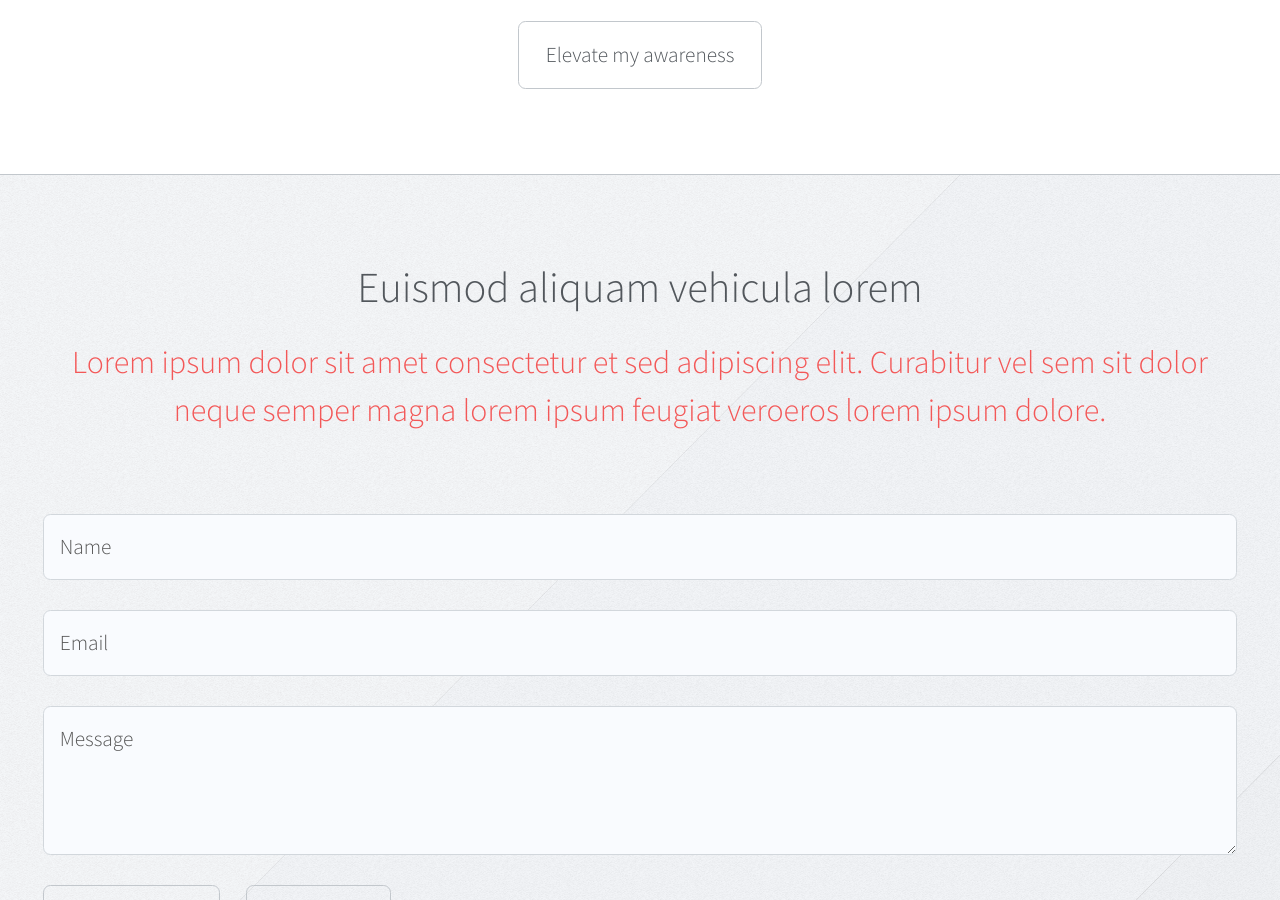
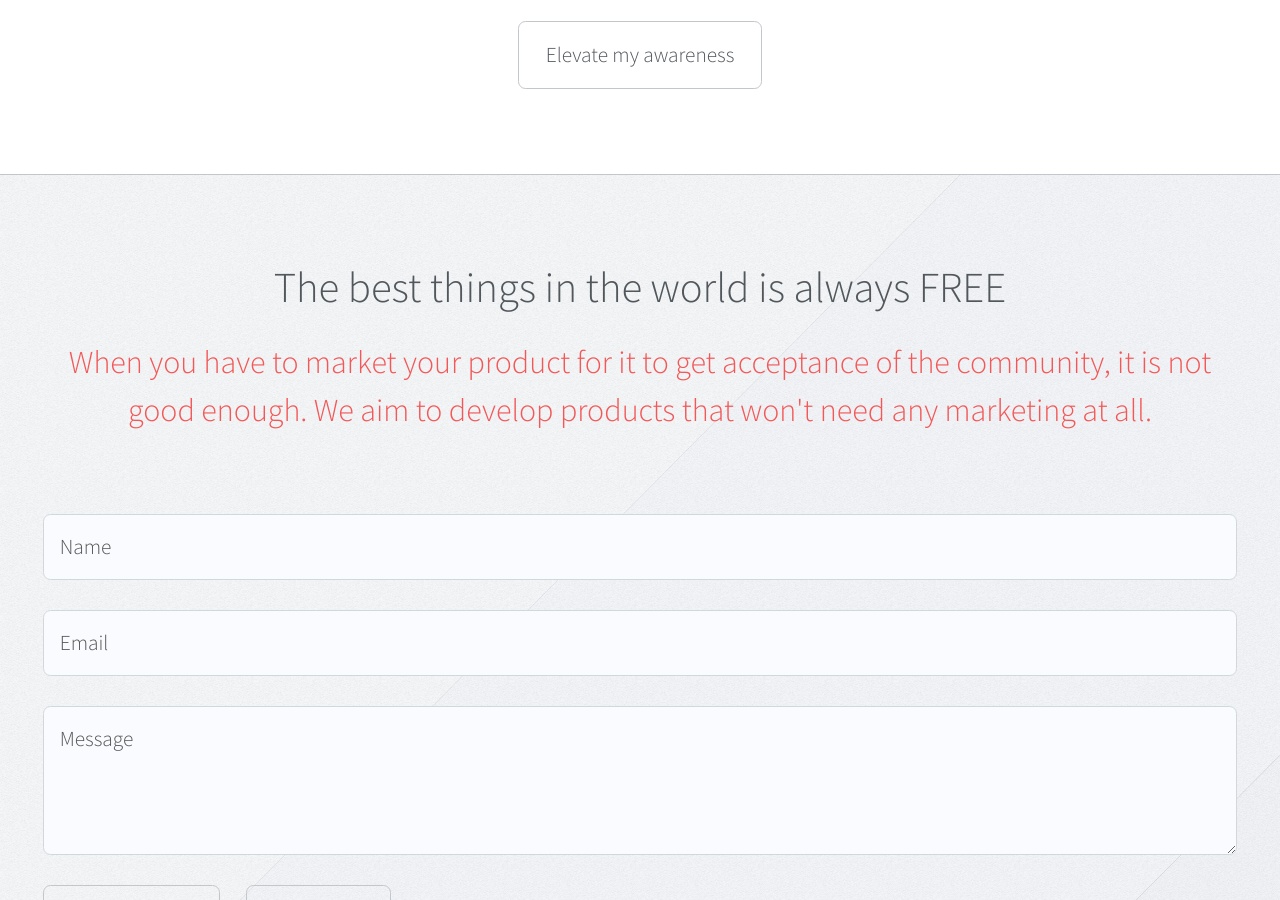
Before and after one commit to buonzz-systems/buonzz-systems.github.io, a Jekyll site: the page built from products/bamp/index.html, in a window 1280 px wide and 900 px high, scrolled down 5639 px. Built offline with Jekyll 4.4.1, drawn with Linux system fonts in a browser that asks for light colours; nearby versions of some CDN libraries.

Commit message:
fixed placeholder texts

```diff
--- a/_layouts/left-sidebar.html
+++ b/_layouts/left-sidebar.html
@@ -16,9 +16,8 @@
 				<div id="footer-wrapper">
 					<div id="footer" class="container">
 						<header class="major">
-							<h2>Euismod aliquam vehicula lorem</h2>
-							<p>Lorem ipsum dolor sit amet consectetur et sed adipiscing elit. Curabitur vel sem sit<br />
-							dolor neque semper magna lorem ipsum feugiat veroeros lorem ipsum dolore.</p>
+							<h2>The best things in the world is always FREE</h2>
+							<p>When you have to market your product for it to get acceptance of the community, it is not good enough. We aim to develop products that won't need any marketing at all.</p>
 						</header>
 						<div class="row">
 							<section class="6u 12u(narrower)">
```
Also changed, not shown: products/scalp/index.html (+8 -10 lines).
